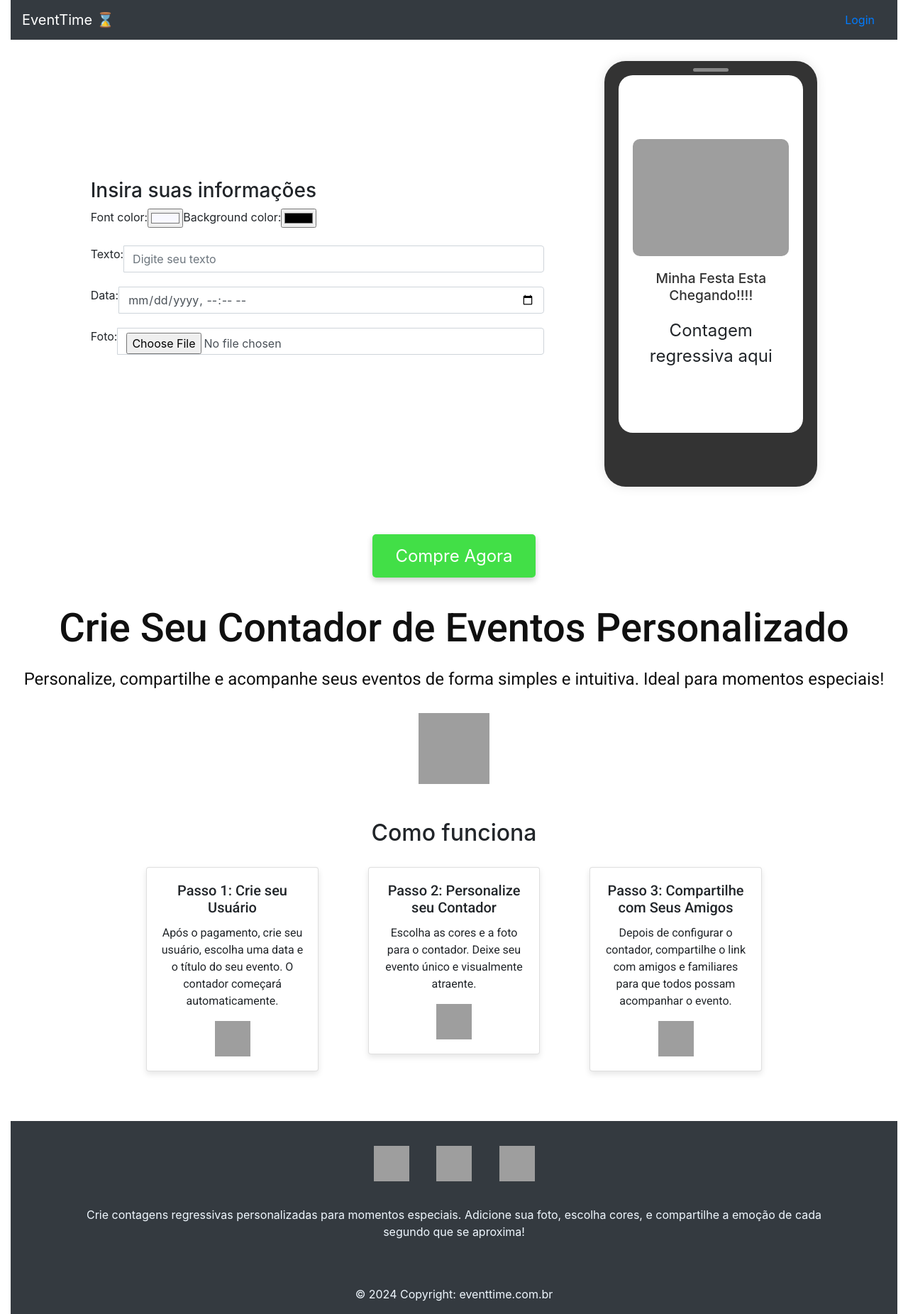
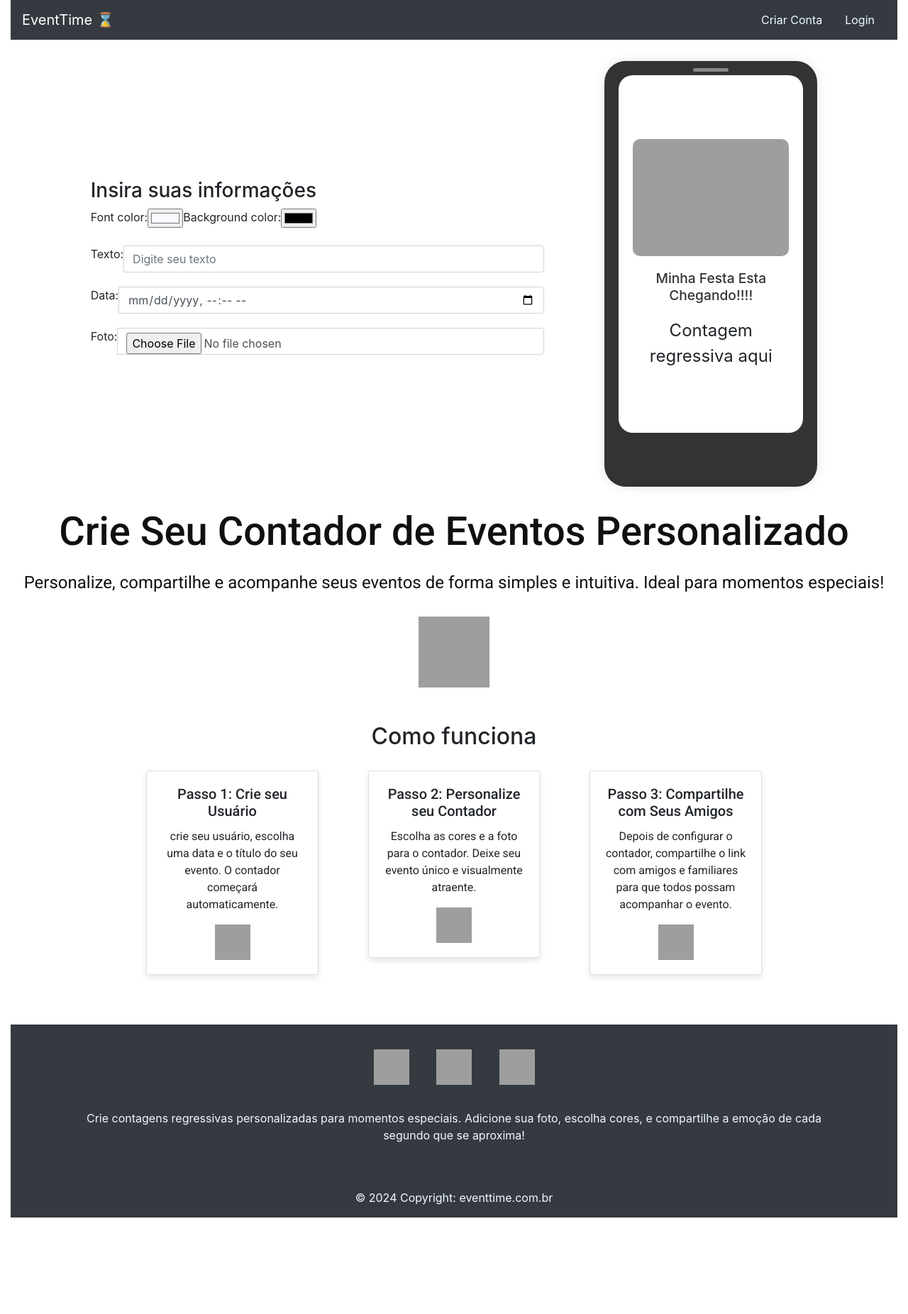
Before and after one commit to santosgv/countdown_web, a Django app: page / in a window 1280 px wide. Shown: the whole page at 71% size. After the commit the page ends 1716 px from the top, so only its background shows below. Run offline with Django 5.2, Linux system fonts and the light colour scheme; parts of the project's set-up code (start-up, migrations or seed data) failed here and were passed over; grey boxes are pictures that could not be loaded.

Commit message:
gratuito

```diff
--- a/Core/templates/home.html
+++ b/Core/templates/home.html
@@ -197,9 +197,11 @@
 <div class="highlight-button text-center">
 </div>
 {% else %}
+<!-- Seção compra
 <div class="highlight-button text-center">
     <a href="{% url 'checkout' %}" class="btn-custom">Compre Agora</a>
 </div>
+-->
 {% endif %}
   <div class="hero">
     <h1>Crie Seu Contador de Eventos Personalizado</h1>
@@ -215,7 +217,7 @@
         <div class="col-md-3">
             <div class="card">
                 <h5 class="card-title">Passo 1: Crie seu Usuário</h5>
-                <p class="card-text">Após o pagamento, crie seu usuário, escolha uma data e o título do seu evento. O contador começará automaticamente.</p>
+                <p class="card-text">crie seu usuário, escolha uma data e o título do seu evento. O contador começará automaticamente.</p>
                 <div class="text-center">
                 <img width="50" height="50" src="https://img.icons8.com/ios-filled/50/add-user-male.png" alt="add-user-male"/>
             </div>
--- a/templates/base.html
+++ b/templates/base.html
@@ -54,7 +54,8 @@
 
     <a class="nav-link" href="{% url 'logout' %}">Sair</a>
     {% else %}
-    <a class="nav-link" href="{% url 'login' %}">Login</a>
+    <a class="nav-link" href="{% url 'register' %}" style="color: aliceblue;">Criar Conta</a>
+    <a class="nav-link" href="{% url 'login' %}" style="color: aliceblue;">Login</a>
     {% endif %}
   </div>
 </nav>
```
